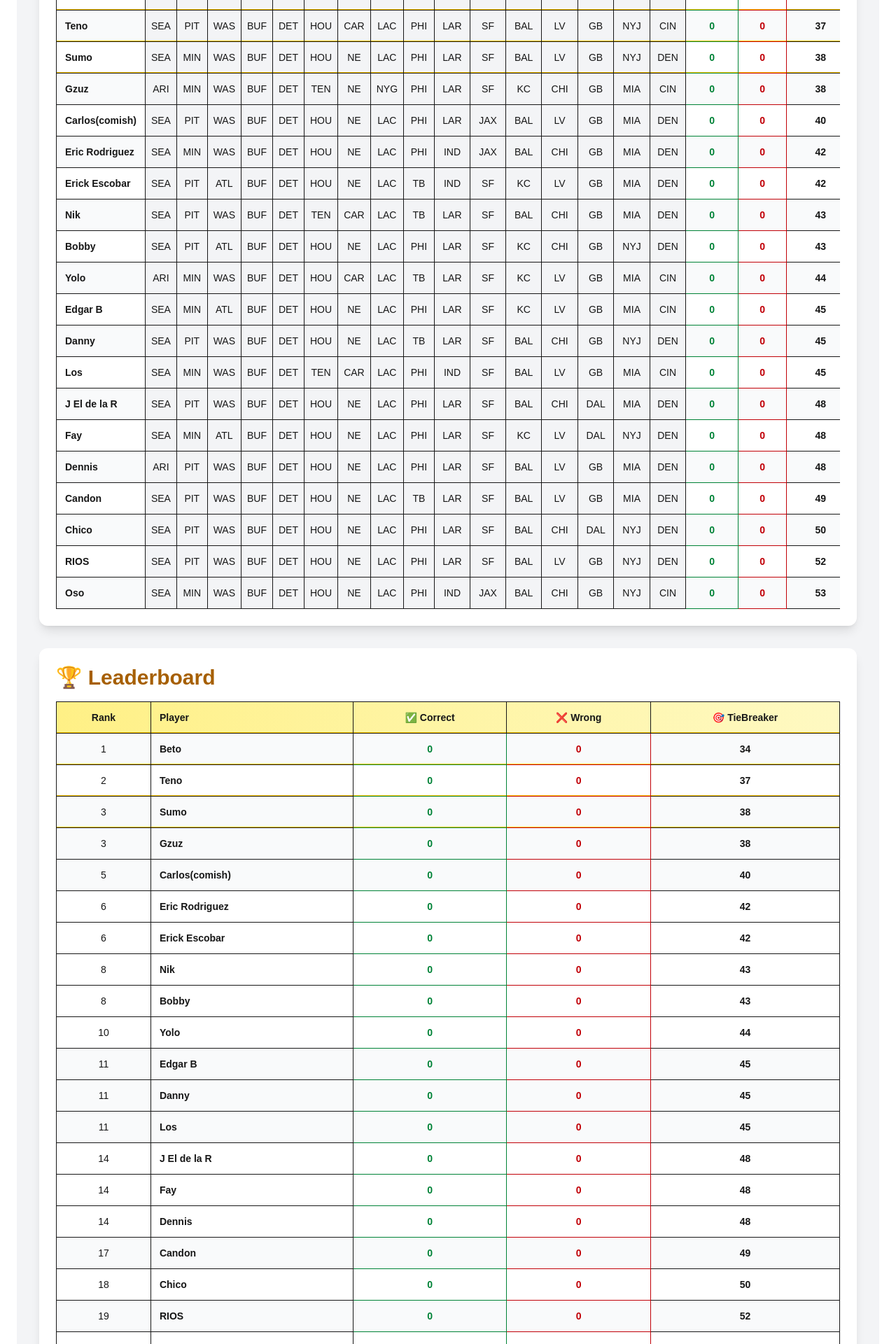
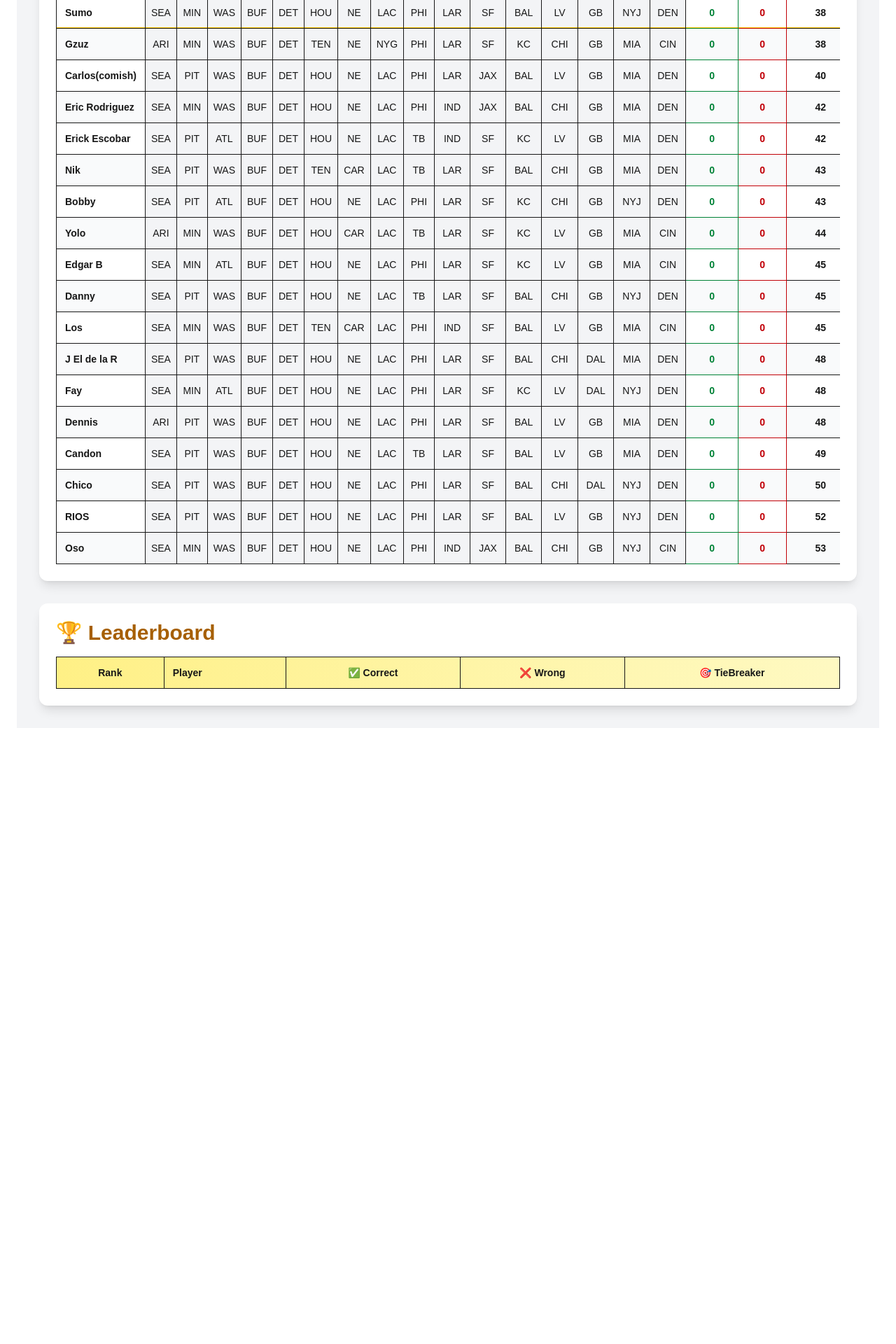
Before and after one commit to CarlosMartinezCM/pickEmTracker, a Next.js app: page / in a window 1280 px wide. Shown: the part 300-2220 px from the top of the page at 70% size. After the commit the page ends 1364 px from the top, so only its background shows below. Built offline with nearby package versions, Linux system fonts and the light colour scheme.

Commit message:
changed leaderboard to not implement

```diff
--- a/app/components/PickEmBoard.tsx
+++ b/app/components/PickEmBoard.tsx
@@ -172,18 +172,18 @@ export default function PickemTracker() {
           🏈 NFL Pick'em Tracker 2025 - WEEK 4 🏈
         </h1>
         {/* Winner */}
-        {winners.length > 0 && (
+        {/*winners.length > 0 && (
           <div className="mt-4 text-xl font-bold text-yellow-700 dark:text-yellow-300">
             🏆 Winner: {winners.map(p => p.name).join(", ")}
           </div>
-        )}
+        )*/}
 
         {/* Top contenders */}
-        {realisticWinners.length > 0 && (
+        {/*realisticWinners.length > 0 && (
           <div className="mt-2 text-lg font-semibold text-green-700 dark:text-green-300">
             Top contenders: {realisticWinners.map(p => p.name).join(", ")}
           </div>
-        )}
+        )*/}
 
         <div className="overflow-x-auto">
           <table className="min-w-full border-collapse border border-gray-300 dark:border-gray-700 text-sm">
@@ -253,7 +253,7 @@ export default function PickemTracker() {
               </tr>
             </thead>
             <tbody>
-              {leaderboard.map(player => {
+              {/*leaderboard.map(player => {
                 const isTop4 = player.rank <= 4;
                 return (
                   <tr
@@ -271,7 +271,7 @@ export default function PickemTracker() {
                     <td className="border p-3 text-center font-bold">{player.tiebreaker}</td>
                   </tr>
                 );
-              })}
+              })*/}
             </tbody>
           </table>
         </div>
```
